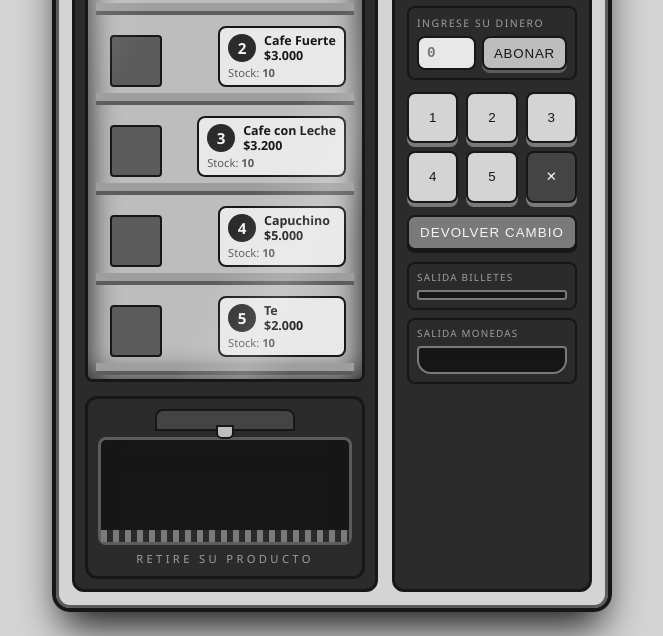
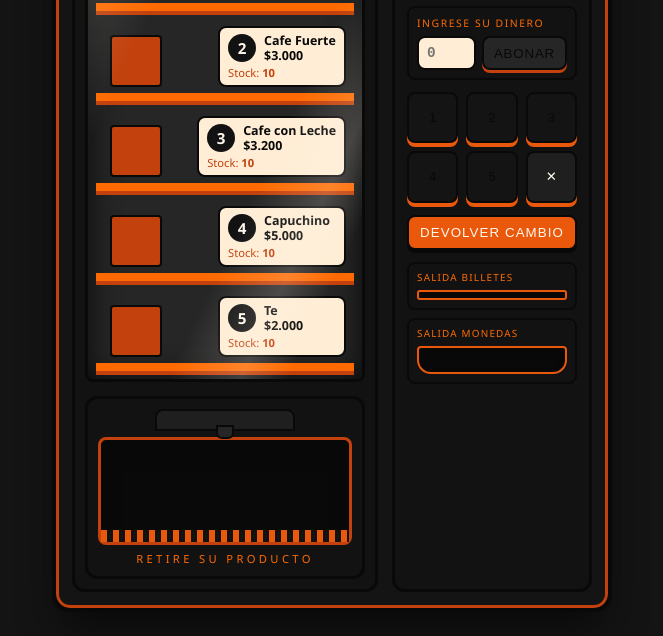
Before and after one commit to NikosPlays/Maquina-de-cafe, a plain HTML site: page index.html in a window 1280 px wide. Shown: the part 202-838 px from the top of the page, without its empty margins (308-971 px from the left). Drawn offline with Linux system fonts and the light colour scheme.

Commit message:
Cambio colores del root

```diff
--- a/styles.css
+++ b/styles.css
@@ -1,16 +1,15 @@
 :root {
   /* Variables de Color */
-  --gray-050: #f5f5f5;
-  --gray-100: #e8e8e8;
-  --gray-200: #d4d4d4;
-  --gray-300: #bdbdbd;
-  --gray-400: #9e9e9e;
-  --gray-500: #7a7a7a;
-  --gray-600: #5c5c5c;
-  --gray-700: #444444;
-  --gray-800: #2b2b2b;
-  --gray-900: #171717;
-
+  --gray-050: #fff7ed;
+  --gray-100: #ffedd5;
+  --gray-200: #141414;
+  --gray-300: #262626;
+  --gray-400: #ff6a00;
+  --gray-500: #ea580c;
+  --gray-600: #c2410c;
+  --gray-700: #1f1f1f;
+  --gray-800: #121212;
+  --gray-900: #090909;
   /* Colores semánticos */
   --color-page-bg: var(--gray-200);
   --color-machine: var(--gray-700);
```
